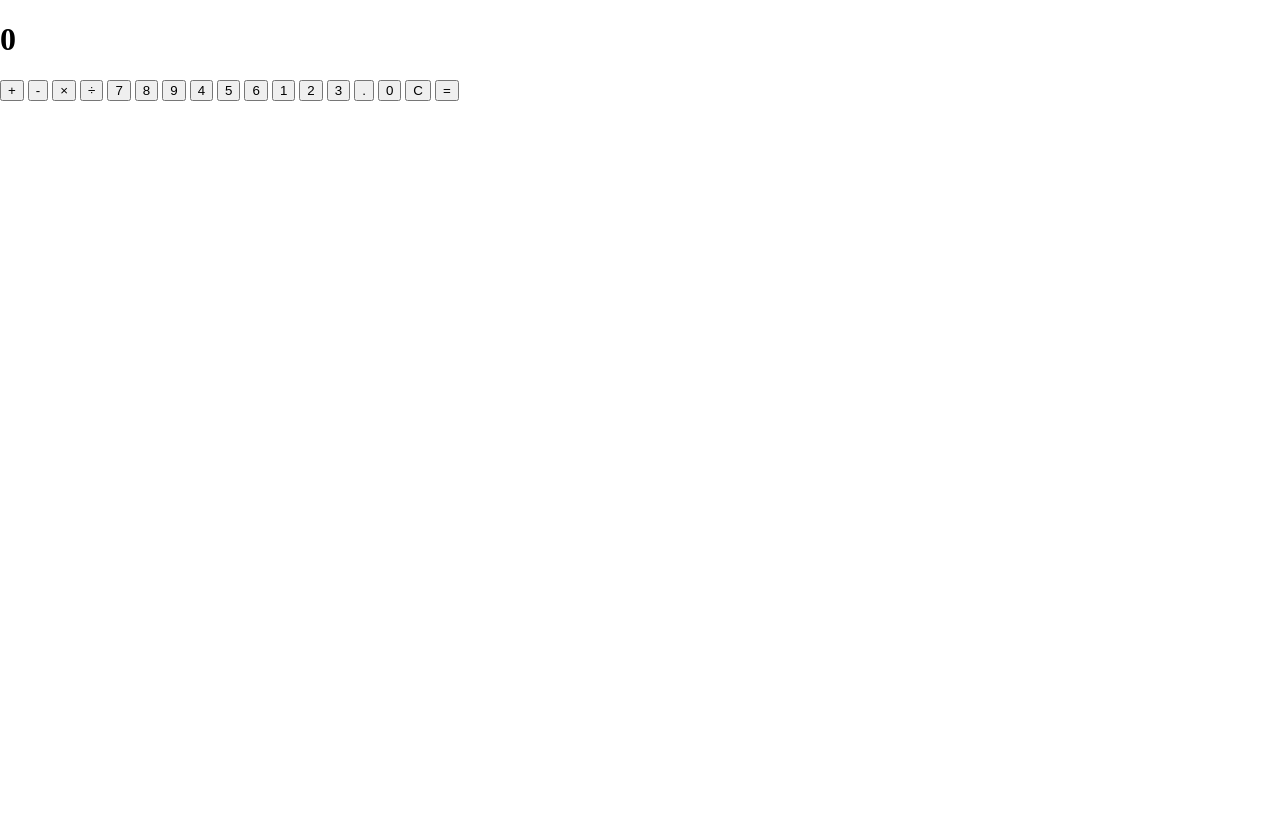
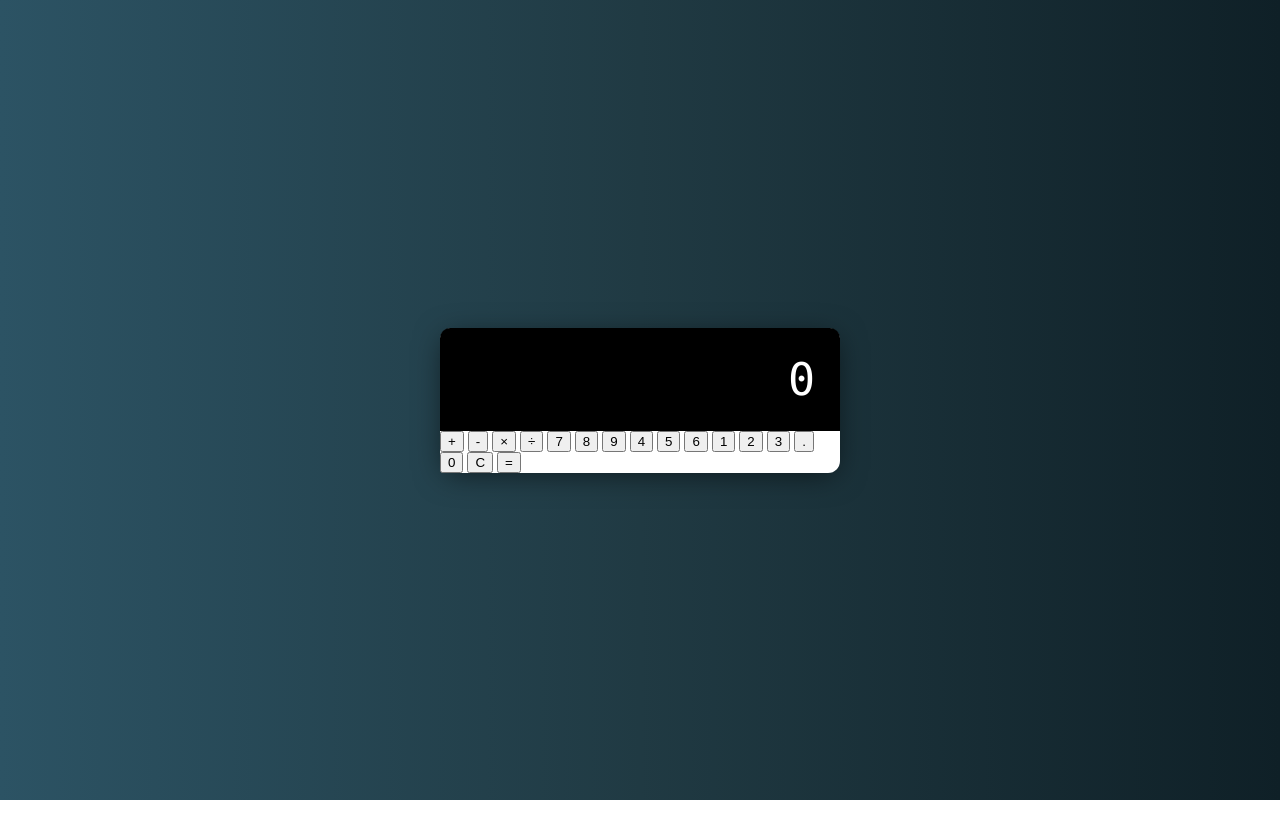
Before and after one commit to vimal573/ZTM-Calculator, a plain HTML site: page index.html in a window 1280 px wide. After the commit the page ends 800 px from the top, so only its background shows below. Drawn offline with Linux system fonts and the light colour scheme.

Commit message:
Build UI - Display CSS

```diff
--- a/style.css
+++ b/style.css
@@ -1,4 +1,3 @@
-
 html {
   box-sizing: border-box;
 }
@@ -6,4 +5,54 @@ html {
 body {
   margin: 0;
   min-height: 100vh;
+  display: flex;
+  justify-content: center;
+  align-items: center;
+  background: whitesmoke;
+  background: linear-gradient(to right, #2c5364, #203a43, #0f2027);
 }
+
+.calculator {
+  background: white;
+  width: 400px;
+  border-radius: 12px;
+  box-shadow: 0 5px 30px -5px rgba(0, 0, 0, 0.6);
+}
+
+/* Display */
+.calculator-display {
+  background: black;
+  color: white;
+  margin: 0;
+  display: flex;
+  align-items: center;
+  justify-content: flex-end;
+  border-radius: 10px 10px 0 0;
+  max-width: 100%;
+}
+
+.calculator-display h1 {
+  margin: 0;
+  padding: 25px;
+  font-size: 45px;
+  font-family: 'Lucida Console', sans-serif;
+  font-weight: 100;
+  overflow-x: auto;
+}
+
+/* Custom Scrollbar */
+::-webkit-scrollbar {
+  width: 5px;
+}
+
+::-webkit-scrollbar-track {
+  background: #f1f1f1;
+}
+
+::-webkit-scrollbar-thumb {
+  background: #888;
+}
+
+::-webkit-scrollbar-thumb:hover {
+  background: #555;
+}
```
